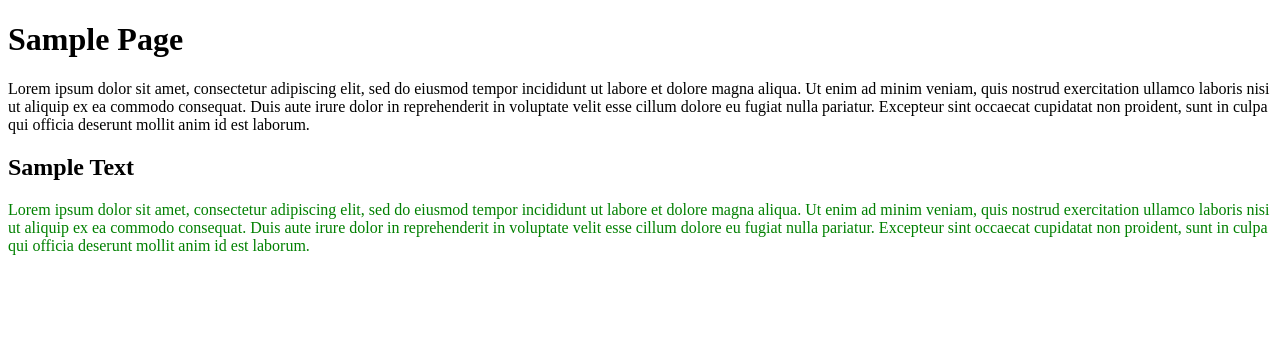
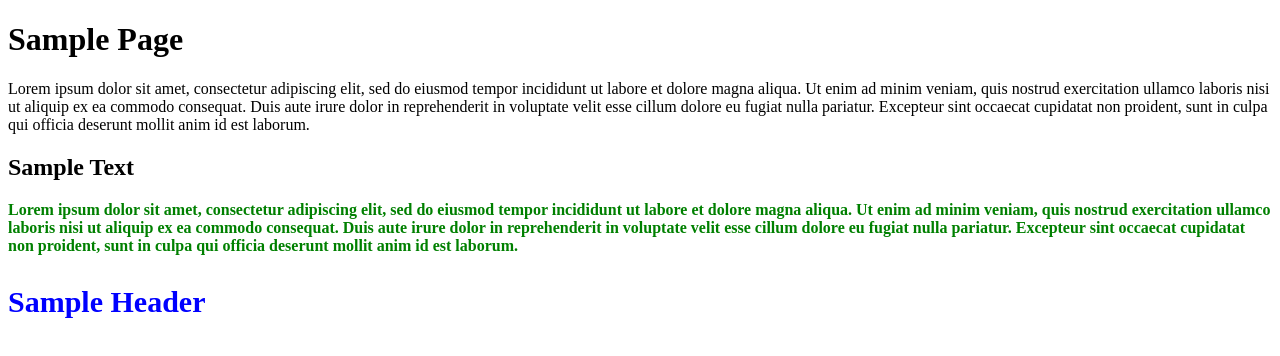
Before and after one commit to Katharziz/TIAP, a plain HTML site: page index_zadanie.html in a window 1280 px wide. Drawn offline with Linux system fonts and the light colour scheme.

Commit message:
Update index_zadanie.html

```diff
--- a/index_zadanie.html
+++ b/index_zadanie.html
@@ -10,8 +10,9 @@
     quis nostrud exercitation ullamco laboris nisi ut aliquip ex ea commodo consequat. Duis aute irure dolor in reprehenderit in voluptate velit esse cillum
     dolore eu fugiat nulla pariatur. Excepteur sint occaecat cupidatat non proident, sunt in culpa qui officia deserunt mollit anim id est laborum.</p>
   <h2>Sample Text</h2>
-  <p style="color:green;">Lorem ipsum dolor sit amet, consectetur adipiscing elit, sed do eiusmod tempor incididunt ut labore et dolore magna aliqua. Ut enim ad minim veniam,
+  <p style="color:green; font-weight:bold;">Lorem ipsum dolor sit amet, consectetur adipiscing elit, sed do eiusmod tempor incididunt ut labore et dolore magna aliqua. Ut enim ad minim veniam,
     quis nostrud exercitation ullamco laboris nisi ut aliquip ex ea commodo consequat. Duis aute irure dolor in reprehenderit in voluptate velit esse cillum
     dolore eu fugiat nulla pariatur. Excepteur sint occaecat cupidatat non proident, sunt in culpa qui officia deserunt mollit anim id est laborum.</p>
+  <h3 style="color:blue; font-size:30px;">Sample Header</h3>
 </body>
 </html>
```
